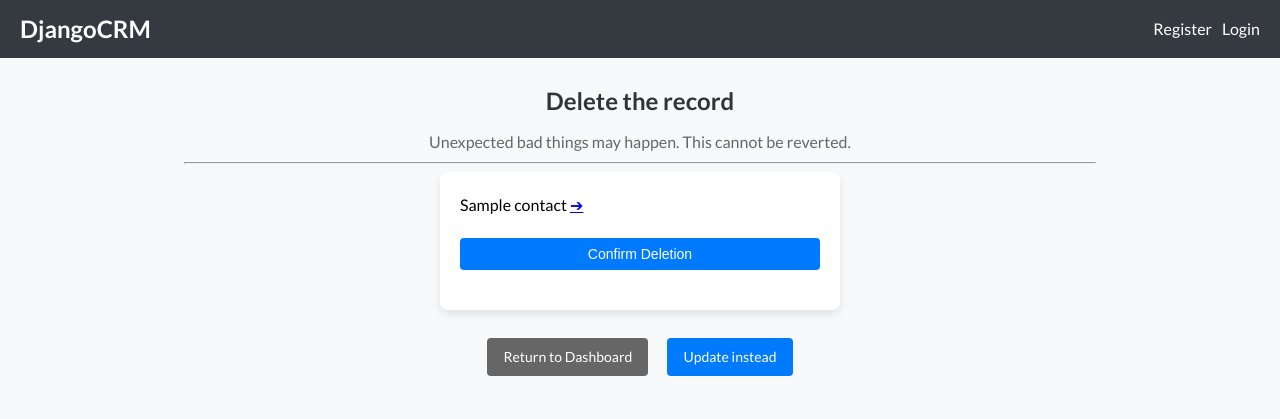
After one commit to rajaajaykumar/crm-system, a Django app: template crm_project/crm/templates/crm/delete-record.html in a window 1280 px wide. The commit adds this page. Shown: the top 419 px of the page. Run offline with Django 5.2, Linux system fonts and the light colour scheme; the template is opened without the code that fills it: most values are stand-ins (such as "Sample title", 1, 10 or a date in 2020); some libraries are stand-ins or nearby versions.

Commit message:
Updated templetes

```diff
--- a/crm_project/crm/templates/crm/base.html
+++ b/crm_project/crm/templates/crm/base.html
@@ -20,9 +20,10 @@
         <a href="{% url 'home' %}" class="navbar-brand">DjangoCRM</a>
         <ul class="navbar-nav">
             {% if user.is_authenticated %}
-            <li class="nav-item"><a href="{% url 'dashboard' %}" class="nav-link">Create</a></li>
+            <li class="nav-item"><a href="{% url 'create-record' %}" class="nav-link">Create</a></li>
             <li class="nav-item"><a href="{% url 'dashboard' %}" class="nav-link">Dashboard</a></li>
-            <li class="nav-item"><a href="{% url 'logout' %}" class="nav-link">Logout</a></li>
+            <li class="nav-item"><a href="{% url 'logout' %}" class="nav-link"><i
+                        class="fa-solid fa-right-from-bracket"></i> Logout</a></li>
             {% else %}
             <li class="nav-item"><a href="{% url 'register' %}" class="nav-link">Register</a></li>
             <li class="nav-item"><a href="{% url 'login' %}" class="nav-link">Login</a></li>
@@ -31,6 +32,7 @@
     </nav>
     {% block content %}
     {% endblock %}
+    <script src="https://kit.fontawesome.com/f5b1a89175.js" crossorigin="anonymous"></script>
 </body>
 
 </html>
--- a/crm_project/crm/templates/crm/dashboard.html
+++ b/crm_project/crm/templates/crm/dashboard.html
@@ -21,7 +21,7 @@
                 {% for contact in contacts %}
                 <tr>
                     <td>{{ contact.id }}</td>
-                    <td>{{ contact }}</td>
+                    <td>{{ contact.first_name }} {{ contact.last_name }}</td>
                     <td>{{ contact.email }}</td>
                     <td>{{ contact.role }}</td>
                     <td>{{ contact.city }}</td>
--- /dev/null
+++ b/crm_project/crm/templates/crm/delete-record.html
@@ -0,0 +1,19 @@
+{% extends 'crm/base.html' %}
+
+{% block content %}
+<div class="container">
+    <h2>Delete the record</h2>
+    <p>Unexpected bad things may happen. This cannot be reverted.</p>
+    <hr />
+    <div class="card">
+        <form action="" method="POST">
+            {% csrf_token %}
+            {{ contact }} <a href="{% url 'view-record' contact.id %}" title="View record">&#10132;</a>
+            <button class="btn" id="btn-del" type="submit">Confirm
+                Deletion</button>
+        </form>
+    </div>
+    <a href="{% url 'dashboard' %}" class="btn btn-grey">Return to Dashboard</a>
+    <a href="{% url 'update-record' contact.id %}" class="btn btn-edit">Update instead</a>
+</div>
+{% endblock %}
```
Also changed, not shown: crm_project/crm/templates/crm/create-record.html (+12 -1 lines), crm_project/crm/templates/crm/update-record.html (+12 -1 lines), crm_project/crm/templates/crm/view-record.html (+4 -3 lines).
